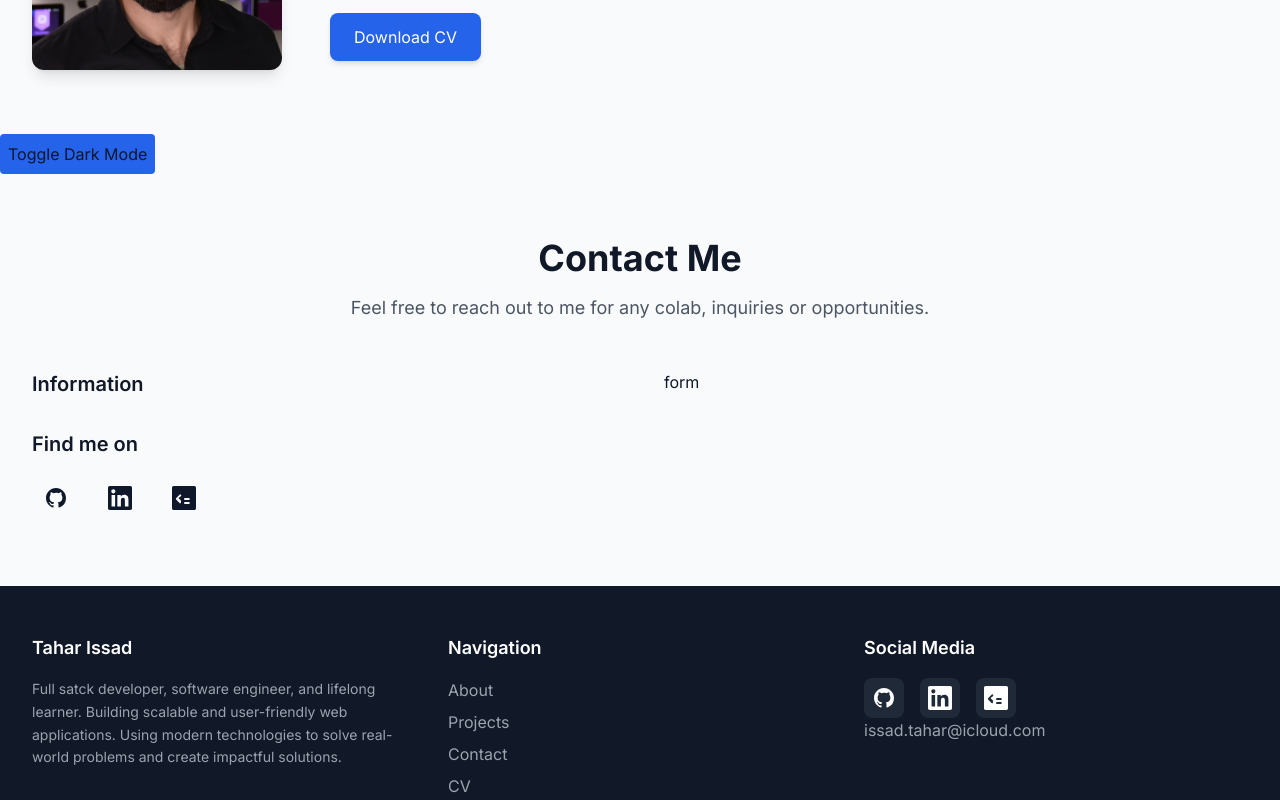
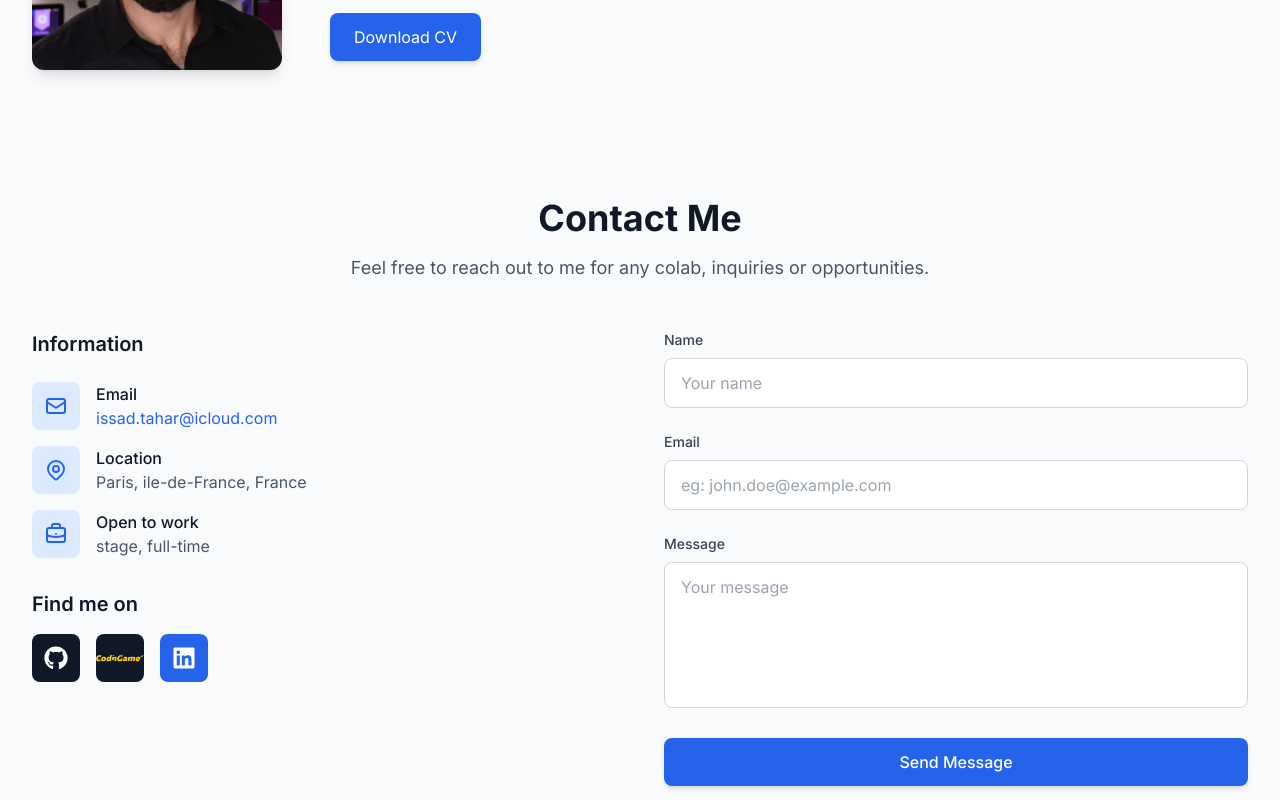
Before and after one commit to tissad-101010/portfolio, a Next.js app: page / in a window 1280 px wide. Shown: the part 340-1140 px from the top of the page. Built offline with nearby package versions, Linux system fonts and the light colour scheme.

Commit message:
feat(contact): add contact section with form (message sending pending)

```diff
--- a/package.json
+++ b/package.json
@@ -14,7 +14,8 @@
     "next": "^16.1.6",
     "prop-types": "^15.8.1",
     "react": "18.2.0",
-    "react-dom": "18.2.0"
+    "react-dom": "18.2.0",
+    "react-icons": "^5.5.0"
   },
   "devDependencies": {
     "@types/node": "^20.19.33",
--- a/src/app/page.tsx
+++ b/src/app/page.tsx
@@ -6,14 +6,13 @@
 /*   By: tissad <tissad@student.42.fr>              +#+  +:+       +#+        */
 /*                                                +#+#+#+#+#+   +#+           */
 /*   Created: 2026/02/16 14:12:22 by tissad            #+#    #+#             */
-/*   Updated: 2026/02/18 18:03:14 by tissad           ###   ########.fr       */
+/*   Updated: 2026/02/19 17:16:19 by tissad           ###   ########.fr       */
 /*                                                                            */
 /* ************************************************************************** */
 
 'use client'
 
 
-import { toggleDarkMode } from './darkMode'
 import Header from '../components/header/Header'
 import Footer from '../components/footer/Footer'
 import Hero from '../components/body/Hero'
@@ -26,13 +25,8 @@ export default function Home() {
   return (
 
     <main className="min-h-screen bg-gray-50 dark:bg-background transition-colors duration-300">
-
       <Header />
-
       <Hero />
-      <button className="bg-primary text-foreground p-2 rounded hover:bg-primary/80 transition-colors" onClick={() => toggleDarkMode()}>
-          Toggle Dark Mode
-      </button>
       <Contact />
       <Footer />
     </main>
--- a/src/components/body/Contact.tsx
+++ b/src/components/body/Contact.tsx
@@ -6,14 +6,16 @@
 /*   By: tissad <tissad@student.42.fr>              +#+  +:+       +#+        */
 /*                                                +#+#+#+#+#+   +#+           */
 /*   Created: 2026/02/18 16:55:33 by tissad            #+#    #+#             */
-/*   Updated: 2026/02/18 18:22:34 by tissad           ###   ########.fr       */
+/*   Updated: 2026/02/19 17:11:16 by tissad           ###   ########.fr       */
 /*                                                                            */
 /* ************************************************************************** */
 
 'use client'
 
-import { useState } from 'react'
-import { Networks, infoClass } from "../navigation/Networks"
+import { GithubIcon, LinkedInIcon, CodingameIcon } from './ContactsIcons'
+import Form from './Form'
+
+
 export default function Contact() {
 	return (
 		<section id="contact" className="bg-gray-50 py-16 dark:bg-background transition-colors duration-300">
@@ -33,23 +35,66 @@ export default function Contact() {
 						<h3 className="text-xl font-semibold text-gray-900 mb-6  dark:text-gray-300">
 							Information
 						</h3>
+							{/*TO DO  : make this dynamic with an array of objects */}
 						<div className="space-y-4">
+							<div className="flex items-start space-x-4">
+								<div className="w-12 h-12 bg-blue-100 rounded-lg flex items-center justify-center flex-shrink-0 dark:bg-gray-700 dark:hover:bg-gray-600">
+								<svg className="w-6 h-6 text-blue-600 dark:text-blue-400" fill="none" stroke="currentColor" viewBox="0 0 24 24">
+									<path strokeLinecap="round" strokeLinejoin="round" strokeWidth={2} d="M3 8l7.89 5.26a2 2 0 002.22 0L21 8M5 19h14a2 2 0 002-2V7a2 2 0 00-2-2H5a2 2 0 00-2 2v10a2 2 0 002 2z" />
+								</svg>
+								</div>
+								<div>
+								<h4 className="font-medium text-gray-900 dark:text-gray-300">Email</h4>
+								<p className="text-blue-600 dark:text-white">
+									<a href="mailto:issad.tahar@icloud.com">
+									issad.tahar@icloud.com
+									</a>
+								</p>
+								</div>
+							</div>
 
-							{/*  networks */}
-							<div className="mt-8">
-								<h3 className="text-xl font-semibold text-gray-900 mb-4 dark:text-gray-300">
-									Find me on
-								</h3>
-								 <div className="flex space-x-4">
-									<Networks className={infoClass} />
+							<div className="flex items-start space-x-4">
+								<div className="w-12 h-12 bg-blue-100 rounded-lg flex items-center justify-center flex-shrink-0 dark:bg-gray-700 dark:hover:bg-gray-600">
+								<svg className="w-6 h-6 text-blue-600 dark:text-blue-400" fill="none" stroke="currentColor" viewBox="0 0 24 24">
+									<path strokeLinecap="round" strokeLinejoin="round" strokeWidth={2} d="M17.657 16.657L13.414 20.9a1.998 1.998 0 01-2.827 0l-4.244-4.243a8 8 0 1111.314 0z" />
+									<path strokeLinecap="round" strokeLinejoin="round" strokeWidth={2} d="M15 11a3 3 0 11-6 0 3 3 0 016 0z" />
+								</svg>
+								</div>
+								<div>
+								<h4 className="font-medium text-gray-900 dark:text-gray-300">Location</h4>
+								<p className="text-gray-600 dark:text-gray-400">Paris, ile-de-France, France</p>
+								</div>
+							</div>
+
+							<div className="flex items-start space-x-4">
+								<div className="w-12 h-12 bg-blue-100 rounded-lg flex items-center justify-center flex-shrink-0 dark:bg-gray-600 dark:hover:bg-gray-500">
+								<svg className="w-6 h-6 text-blue-600 dark:text-blue-400" fill="none" stroke="currentColor" viewBox="0 0 24 24">
+									<path strokeLinecap="round" strokeLinejoin="round" strokeWidth={2} d="M21 13.255A23.931 23.931 0 0112 15c-3.183 0-6.22-.62-9-1.745M16 6V4a2 2 0 00-2-2h-4a2 2 0 00-2 2v2m4 6h.01M5 20h14a2 2 0 002-2V8a2 2 0 00-2-2H5a2 2 0 00-2 2v10a2 2 0 002 2z" />
+								</svg>
+								</div>
+								<div>
+								<h4 className="font-medium text-gray-900 dark:text-gray-300">Open to work</h4>
+								<p className="text-gray-600 dark:text-gray-400">stage, full-time</p>
 								</div>
 							</div>
 						</div>
+						{/*  networks */}
+						<div className="mt-8">
+							<h3 className="text-xl font-semibold text-gray-900 mb-4 dark:text-gray-300">
+								Find me on
+							</h3>
+								<div className="flex space-x-4">
+								<GithubIcon />
+								<CodingameIcon />
+								<LinkedInIcon />
+							</div>
+						</div>
+
 					</div>
 
 					{/* Contact form */}
 					<div>
-						form
+						<Form />
 					</div>
 
 				</div>
--- /dev/null
+++ b/src/components/body/ContactsIcons.tsx
@@ -0,0 +1,86 @@
+/* ************************************************************************** */
+/*                                                                            */
+/*                                                        :::      ::::::::   */
+/*   ContactsIcons.tsx                                  :+:      :+:    :+:   */
+/*                                                    +:+ +:+         +:+     */
+/*   By: tissad <tissad@student.42.fr>              +#+  +:+       +#+        */
+/*                                                +#+#+#+#+#+   +#+           */
+/*   Created: 2026/02/19 11:57:55 by tissad            #+#    #+#             */
+/*   Updated: 2026/02/19 17:10:34 by tissad           ###   ########.fr       */
+/*                                                                            */
+/* ************************************************************************** */
+
+
+
+import { FaGithub, FaLinkedin } from 'react-icons/fa'
+import { SiCodingame } from 'react-icons/si'
+import { FaEnvelope, FaLocationArrow, FaIdBadge } from 'react-icons/fa'
+
+
+export function GithubIcon() {
+  return (
+		<a
+			href="https://github.com/tissad-101010"
+			target="_blank"
+			rel="noopener noreferrer"
+			className="w-12 h-12 bg-gray-900 rounded-lg flex items-center justify-center
+			hover:bg-gray-800 transition-colors dark:bg-gray-700 dark:hover:bg-gray-600"
+		>
+			<FaGithub className="w-6 h-6 text-white" />
+		</a>
+  )
+}
+
+export function LinkedInIcon() {
+  return (
+		<a
+			href="https://www.linkedin.com/in/tahar-issad-00b96836a/"
+			target="_blank"
+			rel="noopener noreferrer"
+			className="w-12 h-12 bg-blue-600 rounded-lg flex items-center justify-center
+			hover:bg-blue-700 transition-colors dark:bg-gray-700 dark:hover:bg-gray-600"
+		>
+			<FaLinkedin className="w-6 h-6 text-white" />
+
+		</a>
+  )
+}
+
+export function CodingameIcon() {
+  return (
+		<a
+			href="https://www.codingame.com/profile/acef26b8c33787d29c7f6db82756a2190362926"
+			target="_blank"
+			rel="noopener noreferrer"
+			className="w-12 h-12 bg-gray-900 rounded-lg flex items-center justify-center
+			hover:bg-gray-800 transition-colors dark:bg-gray-700 dark:hover:bg-gray-600"
+		>
+
+			<SiCodingame className="w-12 h-12 text-yellow-400" />
+		</a>
+
+  )
+}
+
+export function EmailIcon() {
+	return (
+		<a
+		href="mailto:contact@tissad.fr"
+		target="_blank"
+		rel="noopener noreferrer"
+		className="w-12 h-12 rounded-lg flex items-center justify-center
+		hover:bg-red-700 transition-colors dark:bg-red-700 dark:hover:bg-red-600"
+	>
+		<FaEnvelope className="w-6 h-6 text-white" />
+	</a>
+	)
+}
+
+export function LocationIcon() {
+	return (
+		<div className="w-12 h-12 rounded-lg flex items-center justify-center
+		 transition-colors dark:bg-gray-700 dark:hover:bg-green-600">
+			<FaLocationArrow className="w-6 h-6 text-white" />
+		</div>
+	)
+}
--- /dev/null
+++ b/src/components/body/Form.tsx
@@ -0,0 +1,98 @@
+/* ************************************************************************** */
+/*                                                                            */
+/*                                                        :::      ::::::::   */
+/*   Form.tsx                                           :+:      :+:    :+:   */
+/*                                                    +:+ +:+         +:+     */
+/*   By: tissad <tissad@student.42.fr>              +#+  +:+       +#+        */
+/*                                                +#+#+#+#+#+   +#+           */
+/*   Created: 2026/02/19 15:47:43 by tissad            #+#    #+#             */
+/*   Updated: 2026/02/19 16:24:58 by tissad           ###   ########.fr       */
+/*                                                                            */
+/* ************************************************************************** */
+
+import { useState } from "react"
+
+
+export default function Form() {
+	const [formData, setFormData] = useState({
+    name: '',
+    email: '',
+    message: '',
+  })
+
+  const handleSubmit = (e: React.FormEvent) => {
+		// clear the inputs after submission
+		setFormData({
+			name: '',
+			email: '',
+			message: '',
+		})
+    e.preventDefault()
+    console.log('Form submitted:', formData)
+  }
+
+  const handleChange = (e: React.ChangeEvent<HTMLInputElement | HTMLTextAreaElement>) => {
+    setFormData({
+      ...formData,
+      [e.target.name]: e.target.value,
+    })
+  }
+	return (
+		<form onSubmit={handleSubmit} className="space-y-6">
+			<div>
+				<label htmlFor="name" className="block text-sm font-medium text-gray-700 mb-2 dark:text-gray-300">
+					Name
+				</label>
+				<input
+					type="text"
+					id="name"
+					name="name"
+					value={formData.name}
+					onChange={handleChange}
+					placeholder="Your name"
+					className="w-full px-4 py-3 border border-gray-300 rounded-lg focus:ring-2 focus:ring-blue-500 focus:border-transparent outline-none transition-all dark:bg-gray-700 dark:border-gray-600 dark:focus:ring-blue-400"
+					required
+				/>
+			</div>
+
+			<div>
+				<label htmlFor="email" className="block text-sm font-medium text-gray-700 mb-2 dark:text-gray-300">
+					Email
+				</label>
+				<input
+					type="email"
+					id="email"
+					name="email"
+					value={formData.email}
+					onChange={handleChange}
+					placeholder="eg: john.doe@example.com"
+					className="w-full px-4 py-3 border border-gray-300 rounded-lg focus:ring-2 focus:ring-blue-500 focus:border-transparent outline-none transition-all dark:bg-gray-700 dark:border-gray-600 dark:focus:ring-blue-400"
+					required
+				/>
+			</div>
+
+			<div>
+				<label htmlFor="message" className="block text-sm font-medium text-gray-700 mb-2 dark:text-gray-300">
+					Message
+				</label>
+				<textarea
+					id="message"
+					name="message"
+					value={formData.message}
+					onChange={handleChange}
+					placeholder="Your message"
+					rows={5}
+					className="w-full px-4 py-3 border border-gray-300 rounded-lg focus:ring-2 focus:ring-blue-500 focus:border-transparent outline-none transition-all resize-none dark:bg-gray-700 dark:border-gray-600 dark:focus:ring-blue-400"
+					required
+				/>
+			</div>
+
+			<button type="submit"
+				className="w-full px-6 py-3 bg-blue-600 text-white rounded-lg hover:bg-blue-700 transition-colors shadow-md font-medium focus:outline-none focus:ring-2 focus:ring-blue-500 focus:ring-offset-2
+				dark:bg-gray-800 dark:hover:bg-gray-700 dark:focus:ring-gray-600 dark:focus:ring-offset-gray-800"
+			>
+				Send Message
+			</button>
+		</form>
+	)
+}
--- /dev/null
+++ b/types.d.ts
@@ -0,0 +1,4 @@
+declare module "*.json" {
+  const value: any;
+  export default value;
+}
```
Also changed, not shown: src/components/header/Header.tsx (+6 -2 lines), src/components/navigation/NavLink.tsx (+16 -1 lines), src/components/navigation/Networks.tsx (line endings or trailing spaces), 1 other file (tests, documents, lock files or other folders).
